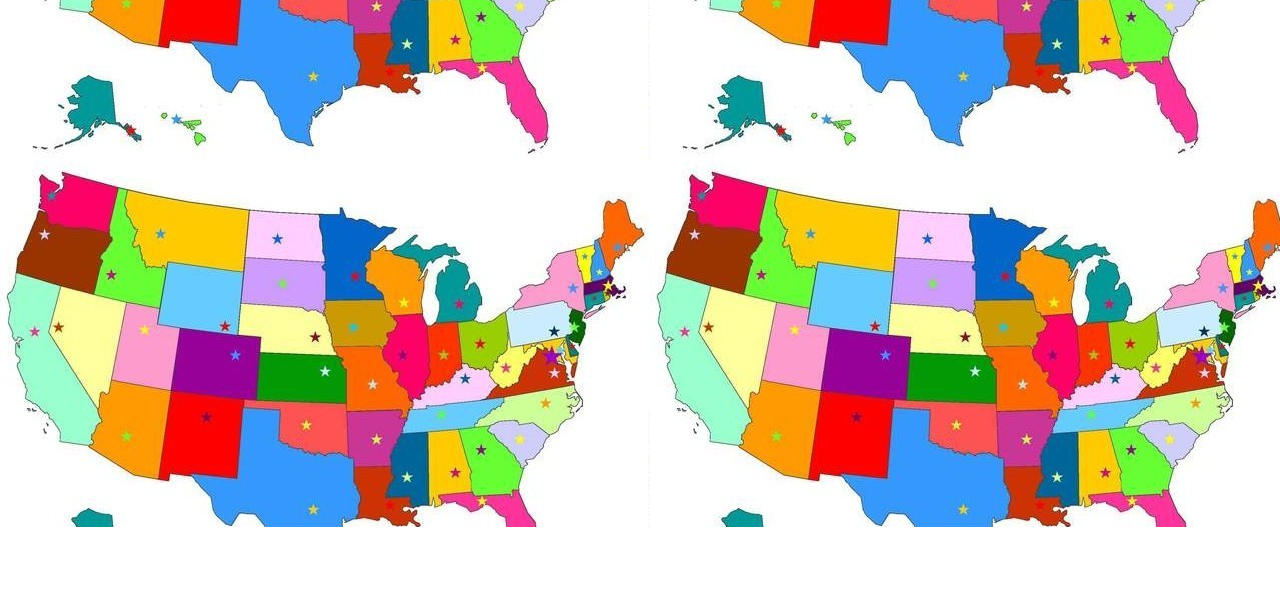
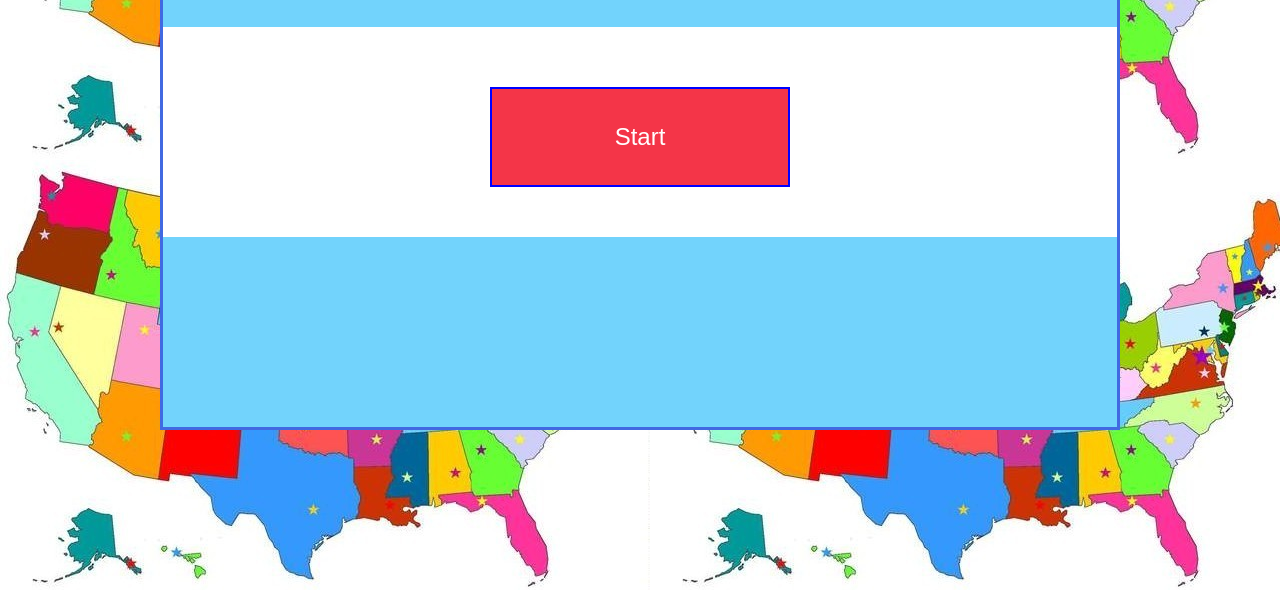
Before and after one commit to lianadanae/Trivia-Game, a plain HTML site: page index.html in a window 1280 px wide. Shown: the part 273-863 px from the top of the page. Before the commit the page ends 800 px from the top, so only its background shows below. Drawn offline with nearby package versions, Linux system fonts and the light colour scheme.

Commit message:
add css styles

```diff
--- a/assets/css/style.css
+++ b/assets/css/style.css
@@ -1,25 +1,68 @@
+html, body {
+    height: 100%;
+}
+
 body {
+    text-align: center;
     background-image: url("../images/us-capital-map.jpg");
 }
 
-#game {
-    height: 900px;
-    width: 600px;
-    margin: auto;
-    padding: 50px;
+#wrapper {
+    width: 960px;
+    min-height: 80%;
+    box-sizing: border-box;
+    padding: 5% 0;
+    margin: 5% auto;
     background-color: rgb(114, 211, 252);
+    border: 3px solid royalblue;
+}
+
+#sub-wrapper {
+    position: relative;
+    top: 20%;
+    background-color: white;
+  }
+
+button {
+    display: block;
+    width: 300px;
+    height: 100px;
+    margin: 10px auto 0;
+    font-size: 40px;
+    cursor: pointer;
+    background:rgb(244, 53, 72);
+    border: 0;
+  }
+
+h1 {
+    font-family: 'Playfair Display', serif;
+    font-size: 4em;
     color: rgb(244, 53, 72);
-    font-family: Verdana, Geneva, Tahoma, sans-serif;
-    text-align: center;
+}
 
+h2 {
+    margin-bottom: 25px;
+    font-size: 35px;
   }
 
 #start {
     text-align: center;
+    color:white;
+    border: 2px solid blue;
+    font-size: 1.5em;
+}
+
+#quiz {
+    margin: auto;
+    padding: 50px;
+    font-family: 'Roboto', sans-serif;
     color: blue;
-    height: 70px;
-    width: 150px;
-    font-size: 25px;
+    line-height: 2;
+    text-align: center;
+}
+
+#quiz .question {
+font-style: bold;
 }
 
 
@@ -30,13 +73,12 @@ body {
     width: 150px;
     font-size: 25px;
 }
-/* #results {
-    height: 900px;
-    width: 600px;
+#results {
+    height: 20%;
+    width: 960px;
     margin: auto;
-    padding: 50px;
-    background-color: rgb(114, 211, 252);
     color: rgb(244, 53, 72);
-    font-family: Verdana, Geneva, Tahoma, sans-serif;
+    font-family: 'Roboto', sans-serif;
+    font-size: 2em;
     text-align: center;
-} */
+}
```
Lines whose indentation alone changed are shown as unchanged.
